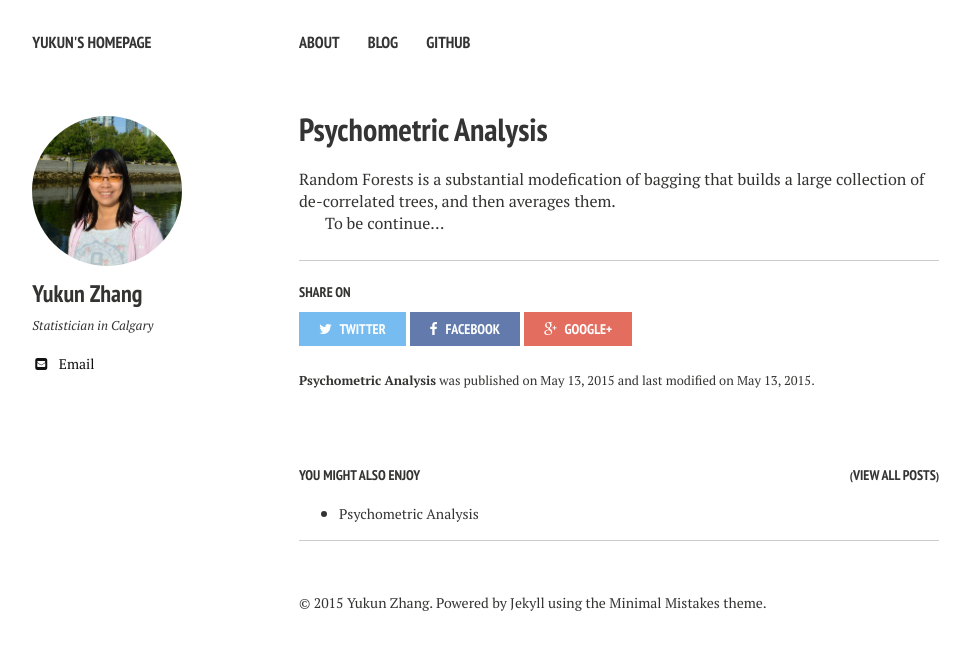
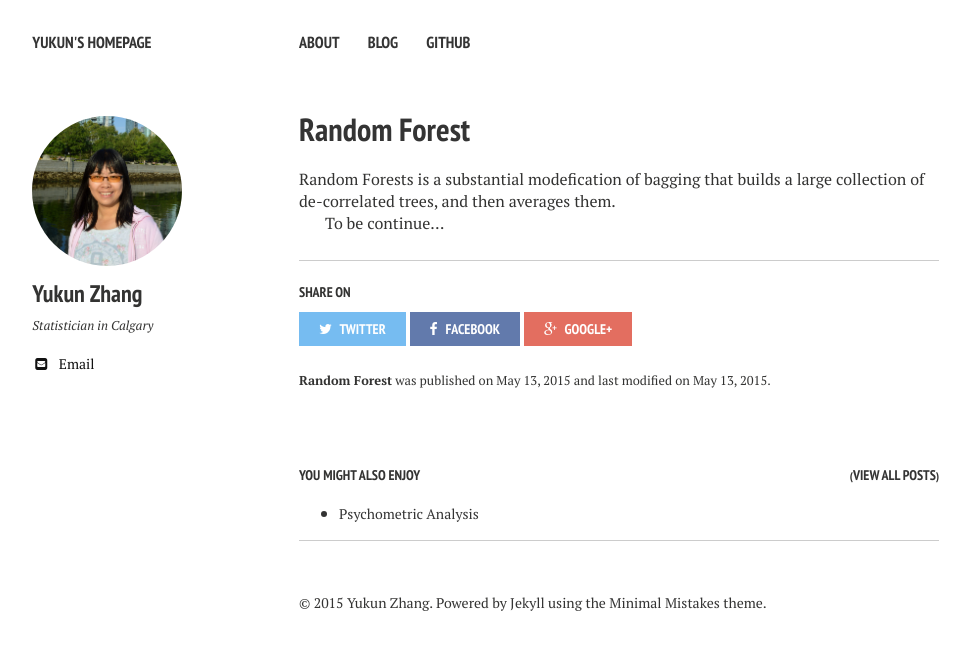
Before and after one commit to YukunZhang/gemqueen.github.com, a Jekyll site: the page built from _posts/2015-05-13-randomforest.md, in a window 1280 px wide. Shown: the top 650 px of the page, without its empty margins (21-991 px from the left). Built offline with Jekyll 4.4.1, drawn with Linux system fonts in a browser that asks for light colours; nearby versions of some CDN libraries.

Commit message:
Update 2015-05-13-randomforest.md

```diff
--- a/_posts/2015-05-13-randomforest.md
+++ b/_posts/2015-05-13-randomforest.md
@@ -1,6 +1,6 @@
 ---
 layout: post
-title: Psychometric Analysis
+title: Random Forest
 modified: 2015-05-13
 
 ---
```
